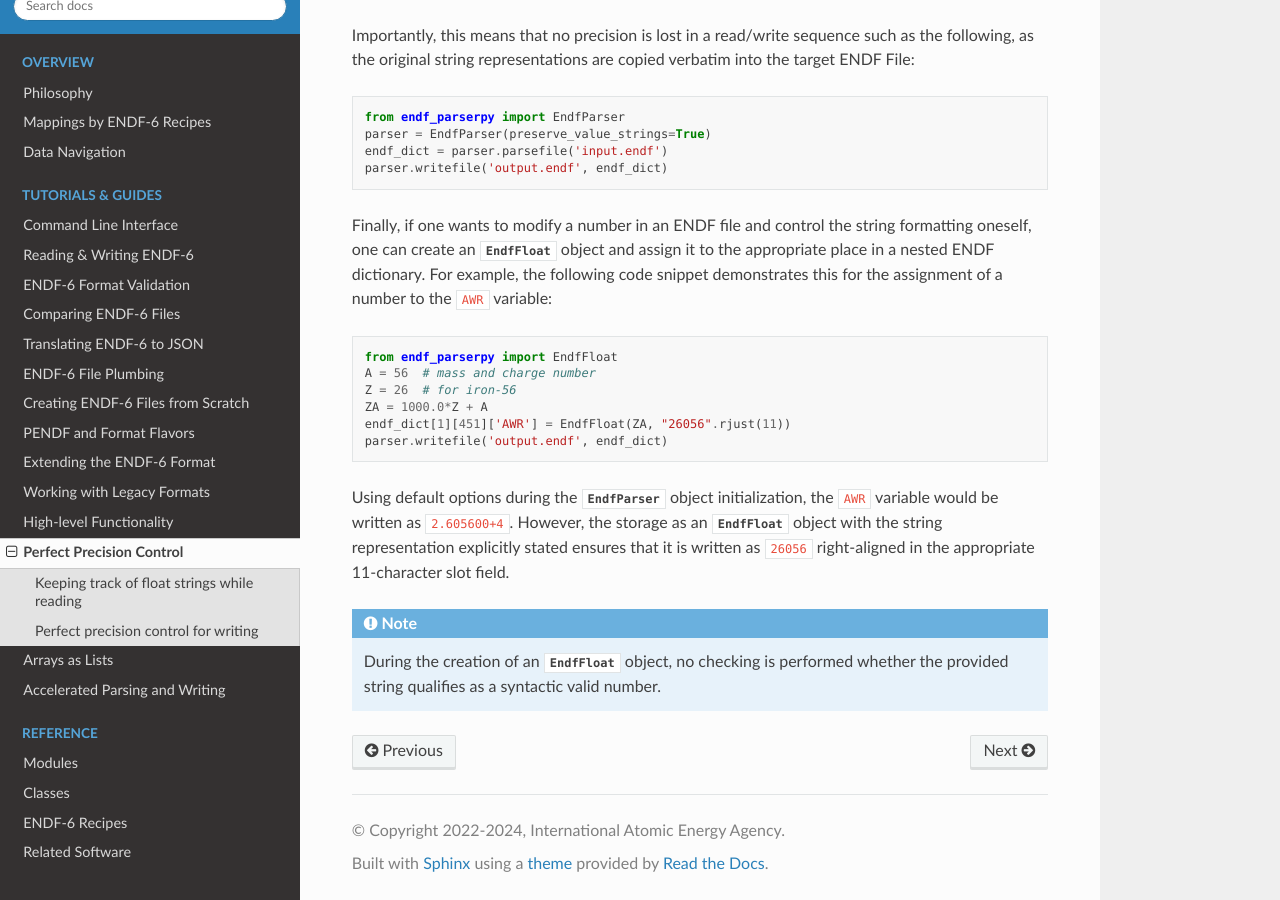
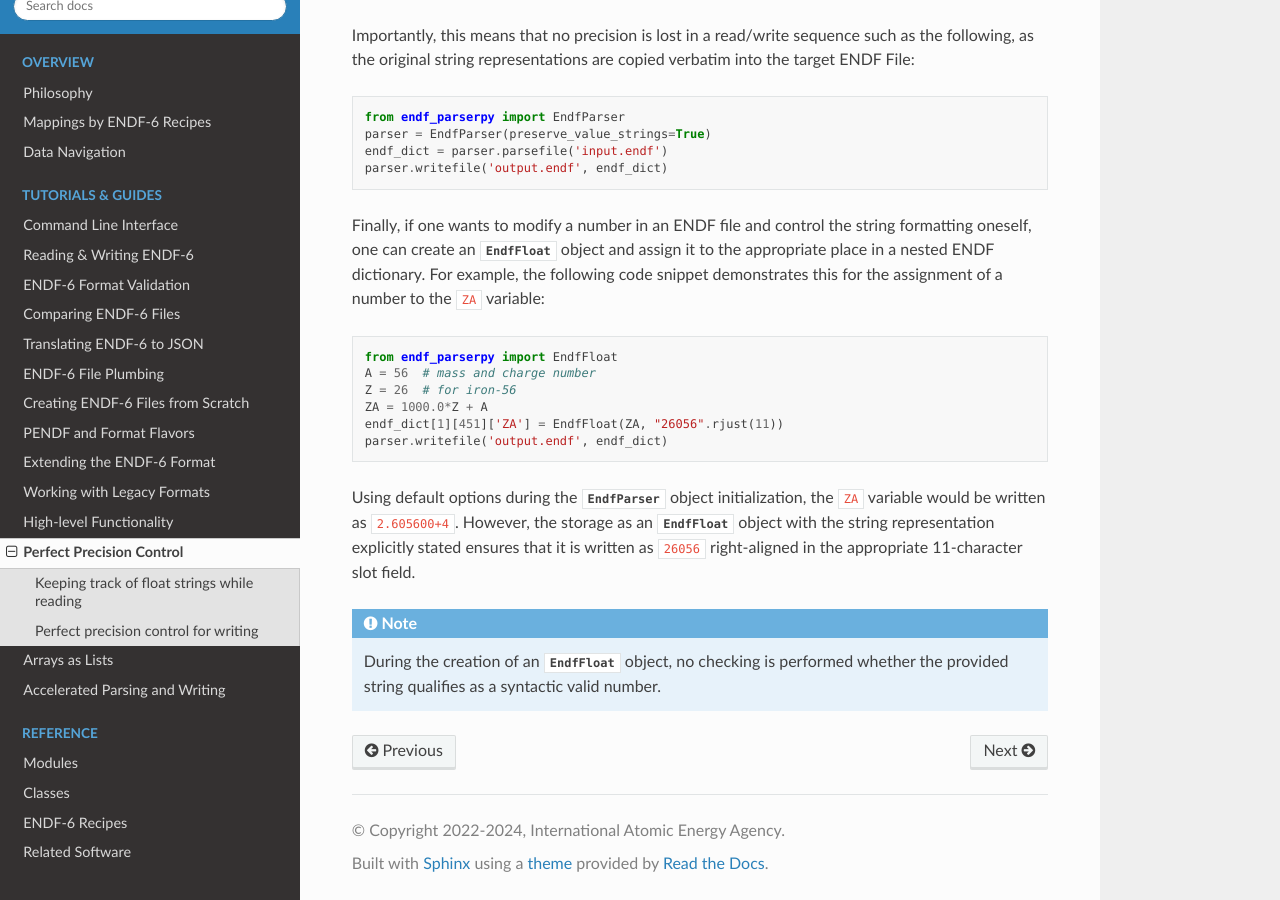
Before and after one commit to IAEA-NDS/endf-parserpy, a Sphinx documentation site: the page built from docs/source/guide/perfect_precision.rst, in a window 1280 px wide and 900 px high, scrolled down 1750 px. Built offline with Sphinx 7.4.7 and the Read the Docs theme 3.1.0, drawn with Linux system fonts in a browser that asks for light colours.

```diff
--- a/docs/source/guide/perfect_precision.rst
+++ b/docs/source/guide/perfect_precision.rst
@@ -120,7 +120,7 @@
 string formatting oneself, one can create an :class:`~endf_parserpy.EndfFloat` object
 and assign it to the appropriate place in a nested ENDF dictionary.
 For example, the following code snippet demonstrates this for the
-assignment of a number to the ``AWR`` variable:
+assignment of a number to the ``ZA`` variable:
 
 .. code:: Python
 
@@ -128,12 +128,12 @@
    A = 56  # mass and charge number
    Z = 26  # for iron-56
    ZA = 1000.0*Z + A
-   endf_dict[1][451]['AWR'] = EndfFloat(ZA, "26056".rjust(11))
+   endf_dict[1][451]['ZA'] = EndfFloat(ZA, "26056".rjust(11))
    parser.writefile('output.endf', endf_dict)
 
 
 Using default options during the :class:`~endf_parserpy.EndfParser` object initialization,
-the ``AWR`` variable would be written as ``2.605600+4``.
+the ``ZA`` variable would be written as ``2.605600+4``.
 However, the storage as an :class:`~endf_parserpy.EndfFloat` object
 with the string representation explicitly stated ensures that
 it is written as ``26056`` right-aligned in the appropriate
```
